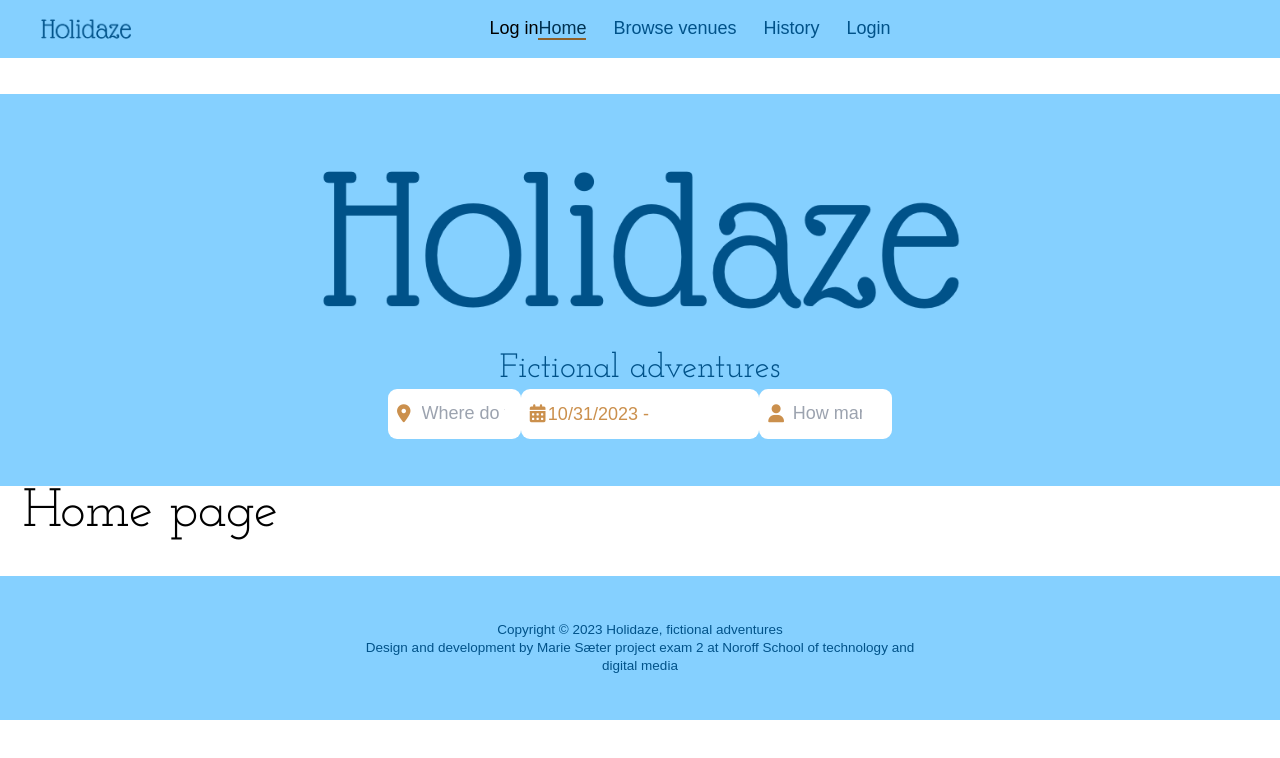
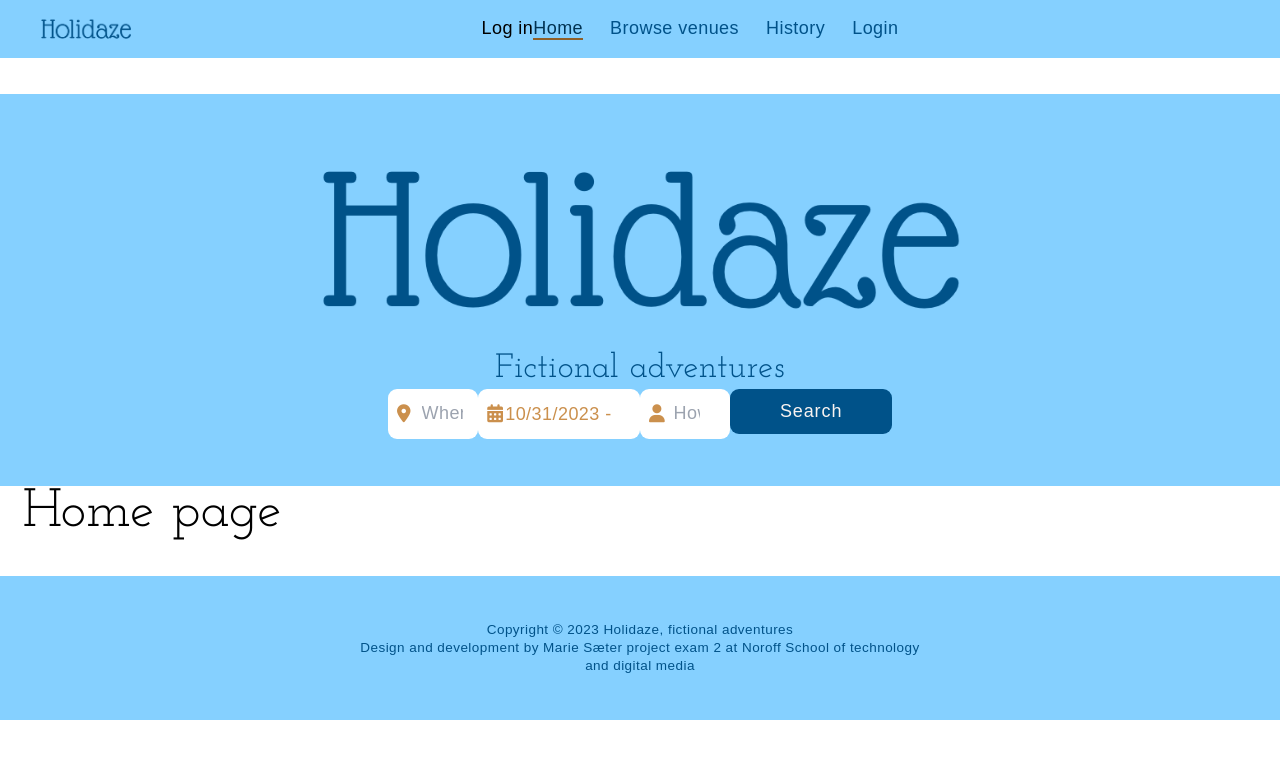
Before and after one commit to mariesaeter/Noroff-project-exam-2, a React (Vite) app: page / in a window 1280 px wide. Shown: the top 758 px of the page. Built offline with nearby package versions, Linux system fonts and the light colour scheme; a web font is replaced by a local one.

Commit message:
Styled buttons

```diff
--- a/package.json
+++ b/package.json
@@ -17,8 +17,8 @@
     "styled-components": "^6.1.0"
   },
   "devDependencies": {
-    "@types/react": "^18.2.15",
-    "@types/react-dom": "^18.2.7",
+    "@types/react": "^18.2.36",
+    "@types/react-dom": "^18.2.14",
     "@vitejs/plugin-react": "^4.0.3",
     "autoprefixer": "^10.4.16",
     "eslint": "^8.45.0",
--- /dev/null
+++ b/src/components/PrimaryButton.jsx
@@ -0,0 +1,44 @@
+export const WideButton = ({ classes, btnText, type, onClick }) => {
+  return (
+    <button
+      type={`${type}`}
+      className={`w-full h-10 tracking-wider rounded-lg transition ease-in-out duration-500 ${classes} `}
+      onClick={onClick}
+    >
+      {btnText}
+    </button>
+  );
+};
+
+export const BtnPrimary = ({ btnText, type, onClick }) => {
+  return (
+    <WideButton
+      classes="bg-fantasy-blue hover:bg-fantasy-blue-hover text-body-white"
+      btnText={btnText}
+      type={type}
+      onClick={onClick}
+    />
+  );
+};
+
+export const BtnCta = ({ btnText, type, onClick }) => {
+  return (
+    <WideButton
+      classes="bg-sky-blue-dark hover:bg-sky-blue-light text-fantasy-blue"
+      btnText={btnText}
+      type={type}
+      onClick={onClick}
+    />
+  );
+};
+
+export const BtnSecondary = ({ btnText, type, onClick }) => {
+  return (
+    <WideButton
+      classes="text-earth-brown-dark border-earth-brown hover:border-earth-brown-dark border-2"
+      btnText={btnText}
+      type={type}
+      onClick={onClick}
+    />
+  );
+};
--- a/src/components/hero.jsx
+++ b/src/components/hero.jsx
@@ -1,5 +1,6 @@
 import { iconClass, inputClass } from "../constants";
 import { Calendar } from "./DatePicker";
+import { BtnPrimary } from "./PrimaryButton";
 
 export const Hero = () => {
   return (
@@ -20,10 +21,6 @@ export const Hero = () => {
           />
         </div>
         <Calendar />
-        {/* <div className="relative text-earth-brown">
-          <i className={iconClass("fa-solid fa-calendar-days")}></i>
-          <input type="date" className={inputClass} placeholder="start date" />
-        </div> */}
         <div className="relative text-earth-brown h-11 mb-2.5">
           <i className={iconClass("fa-solid fa-user")}></i>
           <input
@@ -32,6 +29,7 @@ export const Hero = () => {
             placeholder="How many people?"
           />
         </div>
+        <BtnPrimary btnText="Search" type="submit" />
       </form>
     </div>
   );
--- a/src/main.jsx
+++ b/src/main.jsx
@@ -3,7 +3,8 @@ import App from "./App.jsx";
 import "./assets/index.css";
 import { BrowserRouter } from "react-router-dom";
 
-ReactDOM.createRoot(document.getElementById("root")).render(
+const root = ReactDOM.createRoot(document.getElementById("root"));
+root.render(
   <BrowserRouter>
     <App />
   </BrowserRouter>
--- a/tailwind.config.js
+++ b/tailwind.config.js
@@ -43,7 +43,7 @@ export default {
   plugins: [
     plugin(function ({ addBase }) {
       addBase({
-        html: { fontSize: "18px" },
+        html: { fontSize: "18px", letterSpacing: "0.025em" },
       });
     }),
   ],
```
Also changed, not shown: 1 other file (tests, documents, lock files or other folders).
